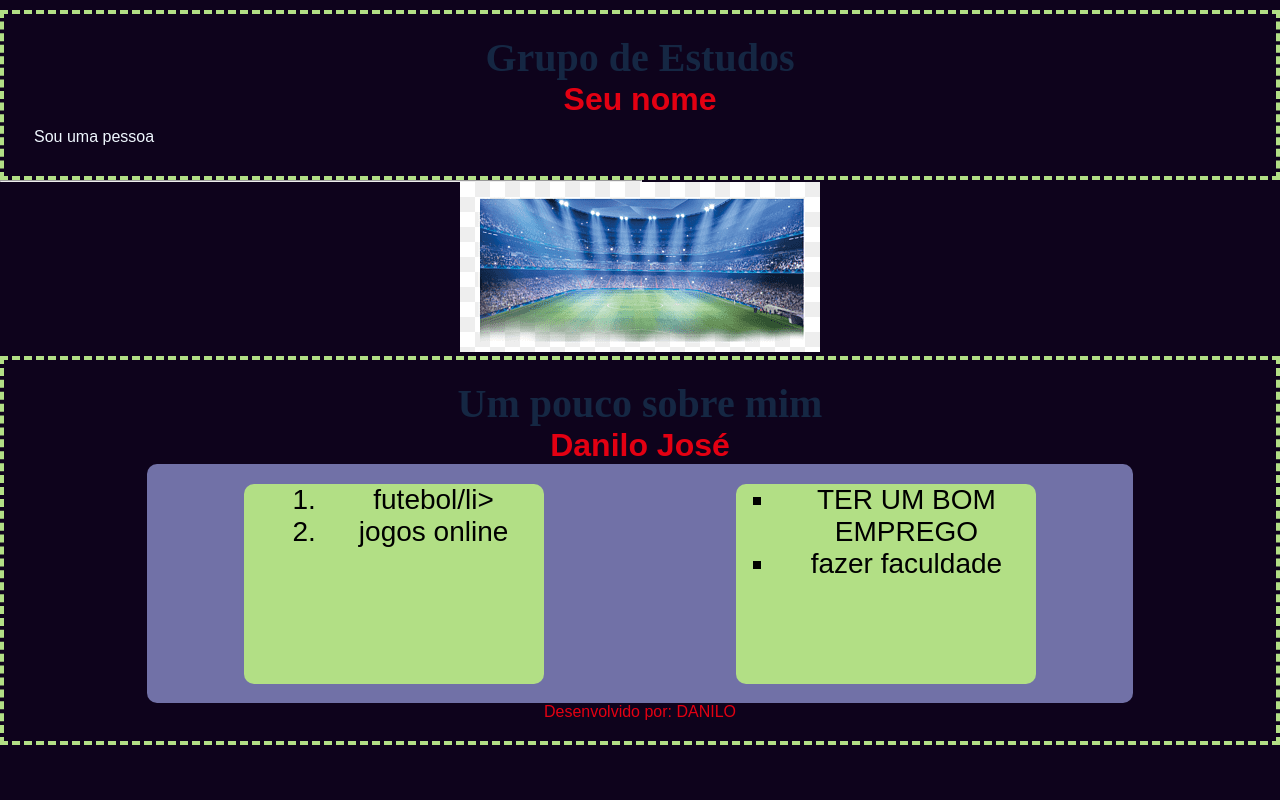
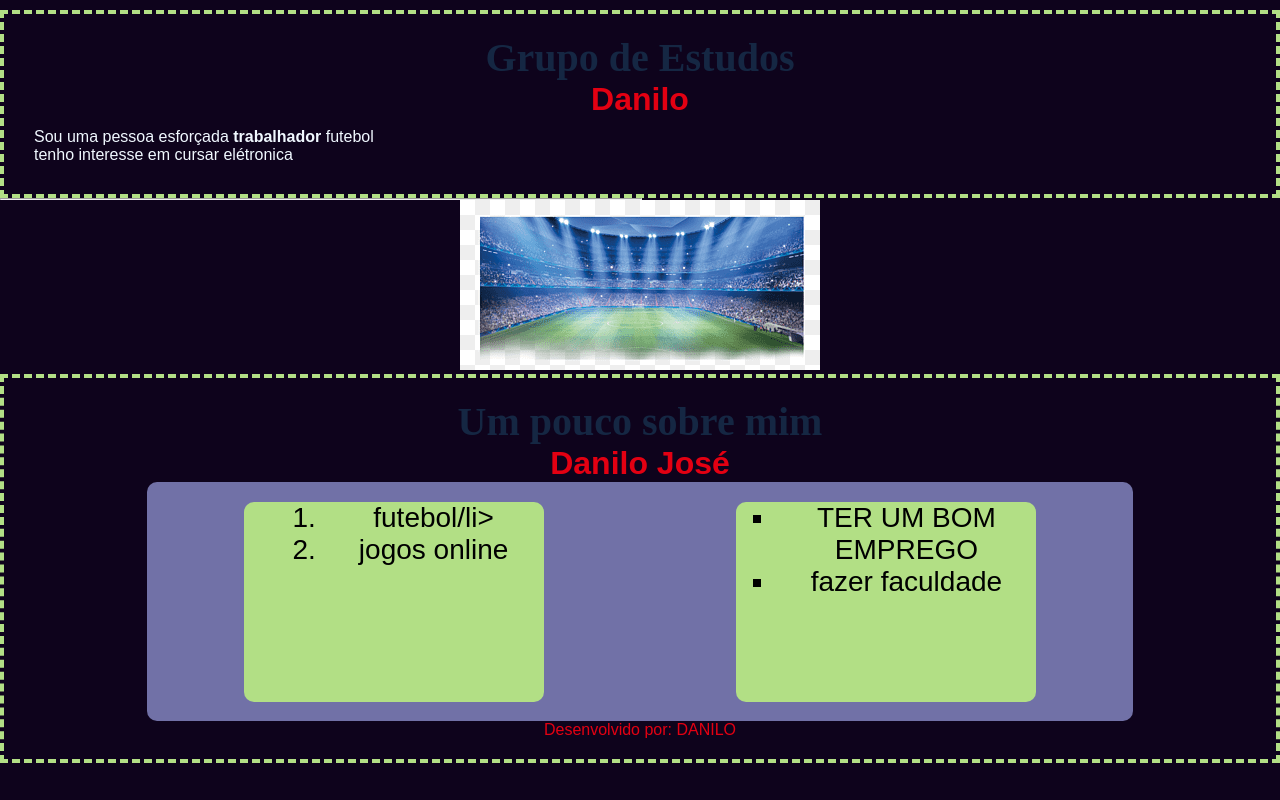
Before and after one commit to danilo200921/EXERC-CIO-1, a plain HTML site: page index.html in a window 1280 px wide. Drawn offline with Linux system fonts and the light colour scheme.

Commit message:
Update index.html

```diff
--- a/index.html
+++ b/index.html
@@ -8,8 +8,8 @@
 </head>
 <body>
     <header><h1 id="tituloPrincipal"> Grupo de Estudos </h1>
-        <h1>Seu nome</h1>
-<p>Sou uma pessoa <b> </b> <br>
+        <h1>Danilo</h1>
+<p>Sou uma pessoa esforçada <b>trabalhador </b>futebol<br> tenho interesse em cursar elétronica
     </p>
     </header>
 <hr width="50%">
```
